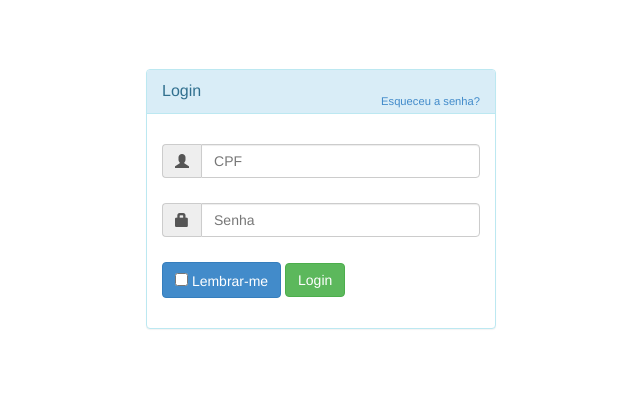
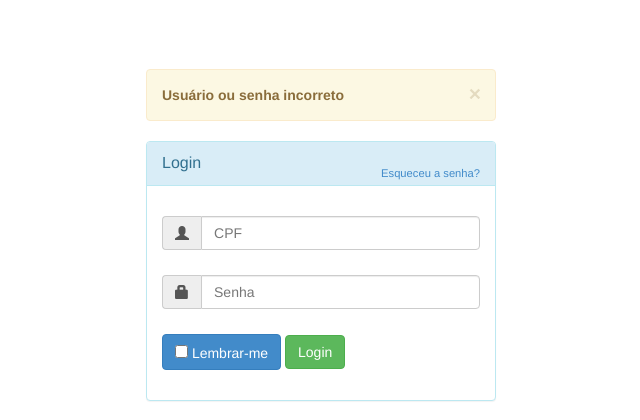
Before and after one commit to reuelsc/tcc, a PHP site: page / in a window 1280 px wide. Shown: the part 51-471 px from the top of the page, without its empty margins (319-959 px from the left). Run offline with PHP 8.4, Linux system fonts and the light colour scheme; some libraries are stand-ins or nearby versions.

Commit message:
adicionado alerta de erro de autenticação

```diff
--- a/index.php
+++ b/index.php
@@ -31,6 +31,10 @@
 	<div class="wrapper" role="main">
 		<div class="container container-fluid">
 			<div class="col-md-4 col-md-offset-4 col-sm-8 col-sm-offset-2">
+			<div class="alert alert-warning alert-dismissible" role="alert">
+				<button class="close" type="button" data-dismiss="alert"><span aria-hidden="true">&times;<span class="sr-only">Close</span></span></button>
+				<strong>Usuário ou senha incorreto</strong>
+			</div>
 				<div class="panel panel-info">
 					<div class="panel-heading">
 						<div class="panel-title">Login</div>
```
